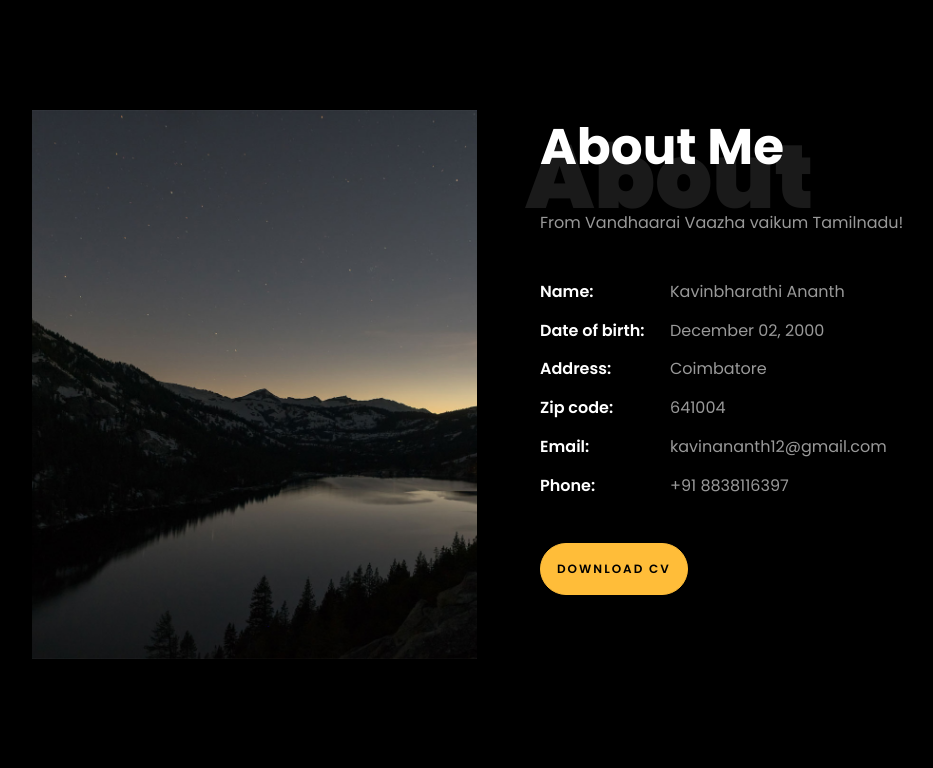
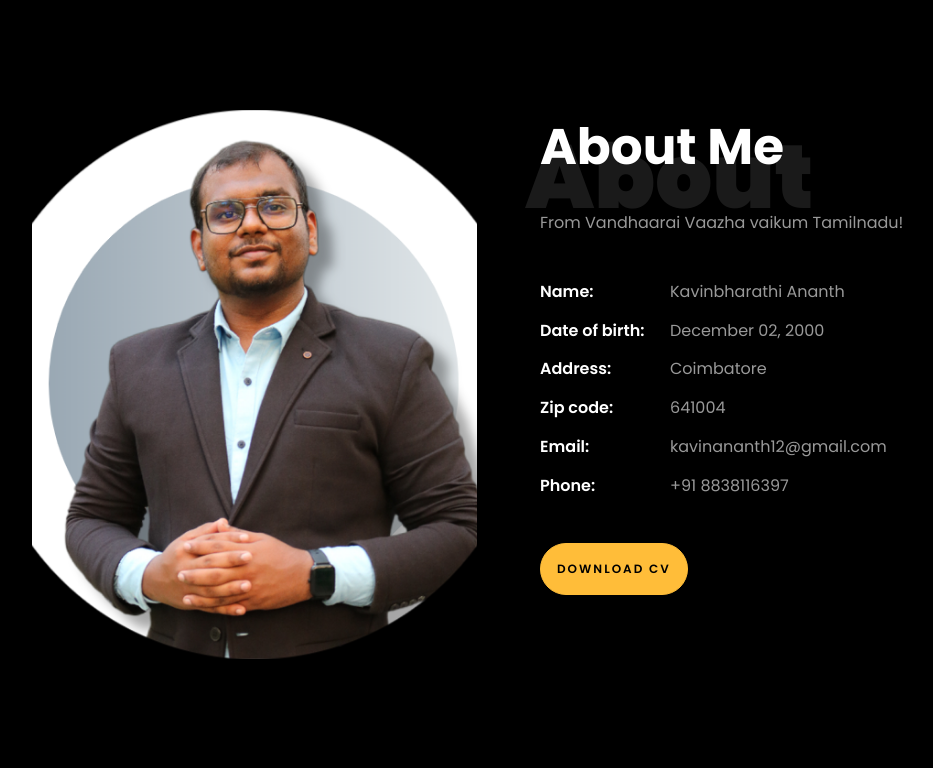
Before and after one commit to kavinbrti/resume, a plain HTML site: page index.html in a window 1280 px wide. Shown: the part 752-1520 px from the top of the page, without its empty margins (53-986 px from the left). Drawn offline with Linux system fonts and the light colour scheme; grey boxes are pictures that could not be loaded; files whose address does not match are found by name.

Commit message:
Edit in about

```diff
--- a/index.html
+++ b/index.html
@@ -1,7 +1,7 @@
 <!DOCTYPE html>
 <html lang="en">
   <head>
-    <title>Clark - Free Bootstrap 4 Template by Colorlib</title>
+    <title>Kavinbharathi Ananth Resume</title>
     <meta charset="utf-8">
     <meta name="viewport" content="width=device-width, initial-scale=1, shrink-to-fit=no">
 
@@ -91,10 +91,16 @@
     			<div class="col-md-6 col-lg-5 d-flex">
     				<div class="img-about img d-flex align-items-stretch">
     					<div class="overlay"></div>
-	    				<div class="img d-flex align-self-stretch align-items-center" style="background-image:url(images/bg_1.jpg);">
+	    				<div class="img d-flex align-self-stretch align-items-center" style="background-image:url(images/bg_4.png);">
 	    				</div>
     				</div>
     			</div>
+
+
+
+
+
+
     			<div class="col-md-6 col-lg-7 pl-lg-5 pb-5">
     				<div class="row justify-content-start pb-3">
 		          <div class="col-md-12 heading-section ftco-animate">
```
Also changed, not shown: images/bg_4.png (added).
